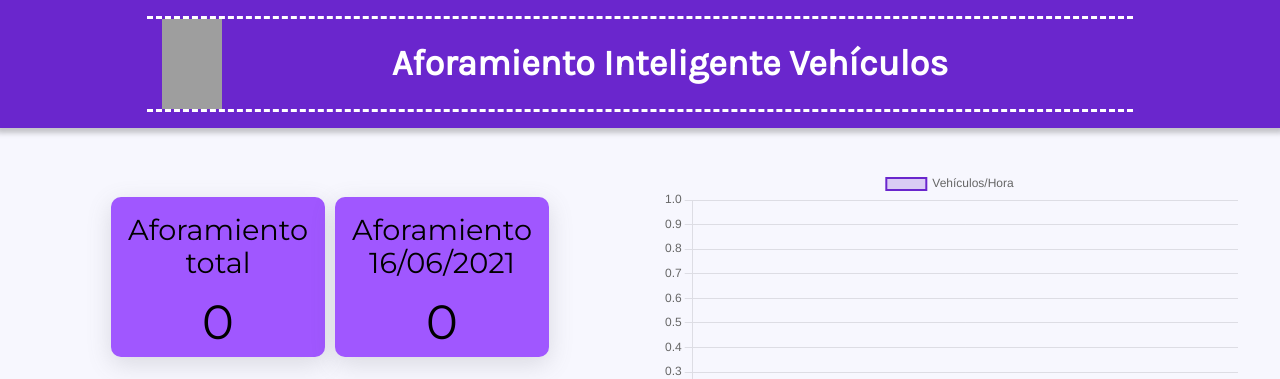
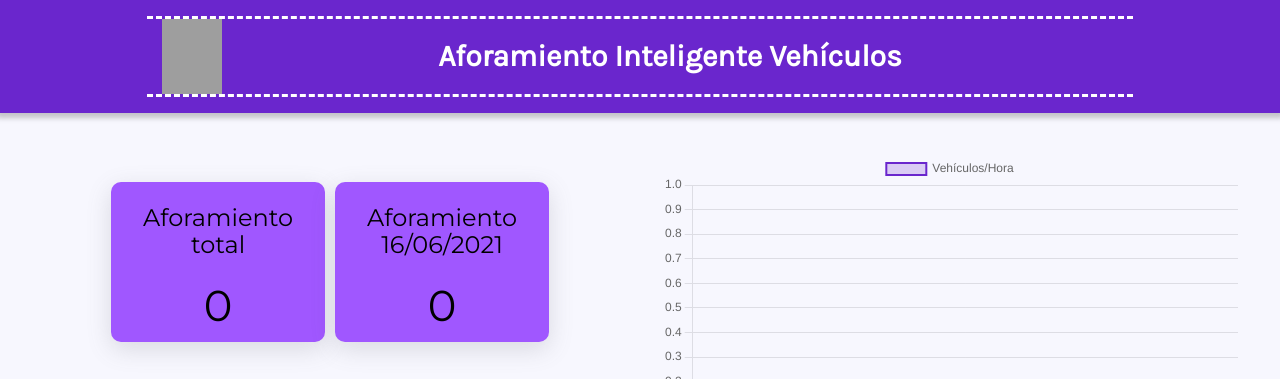
Before and after one commit to iesgrancapitan-proyectos/202021daw_junio_sistema_aforado_inteligente_vehiculos-anxxt, a PHP site: page / in a window 1280 px wide. Shown: the top 379 px of the page. Run offline with PHP 8.4, Linux system fonts and the light colour scheme; data that the repository does not hold is empty; some libraries are stand-ins or nearby versions; grey boxes are pictures that could not be loaded.

Commit message:
modificado css

```diff
--- a/interfaz_web/css/main.css
+++ b/interfaz_web/css/main.css
@@ -61,7 +61,7 @@ header h1 {
 
 @media only screen and (min-width: 1200px) {
   header h1 {
-    font-size: 36px;
+    font-size: 30px;
   }
 }
 
@@ -129,7 +129,7 @@ main div.container div.box p {
 
 @media only screen and (min-width: 600px) {
   main div.container div.box p {
-    font-size: 1.8rem;
+    font-size: 1.5rem;
   }
 }
 
@@ -139,7 +139,7 @@ main div.container div.box span#num {
 
 @media only screen and (min-width: 600px) {
   main div.container div.box span#num {
-    font-size: 3rem;
+    font-size: 2.7rem;
   }
 }
 
--- a/interfaz_web/css/main.sass
+++ b/interfaz_web/css/main.sass
@@ -51,7 +51,7 @@ header
     @include tablet
       font-size: 28px
     @include desktop
-      font-size: 36px
+      font-size: 30px
 main
   display: flex
   flex-direction: column
@@ -93,11 +93,11 @@ main
         text-align: center
         padding: 10px
         @include tablet
-          font-size: 1.8rem
+          font-size: 1.5rem
       span#num
         font-size: 2.3rem
         @include tablet
-          font-size: 3rem
+          font-size: 2.7rem
   table
     margin-top: 10px
     margin-bottom: 10px
```
Also changed, not shown: interfaz_web/css/main.min.css (+1 -1 lines).
